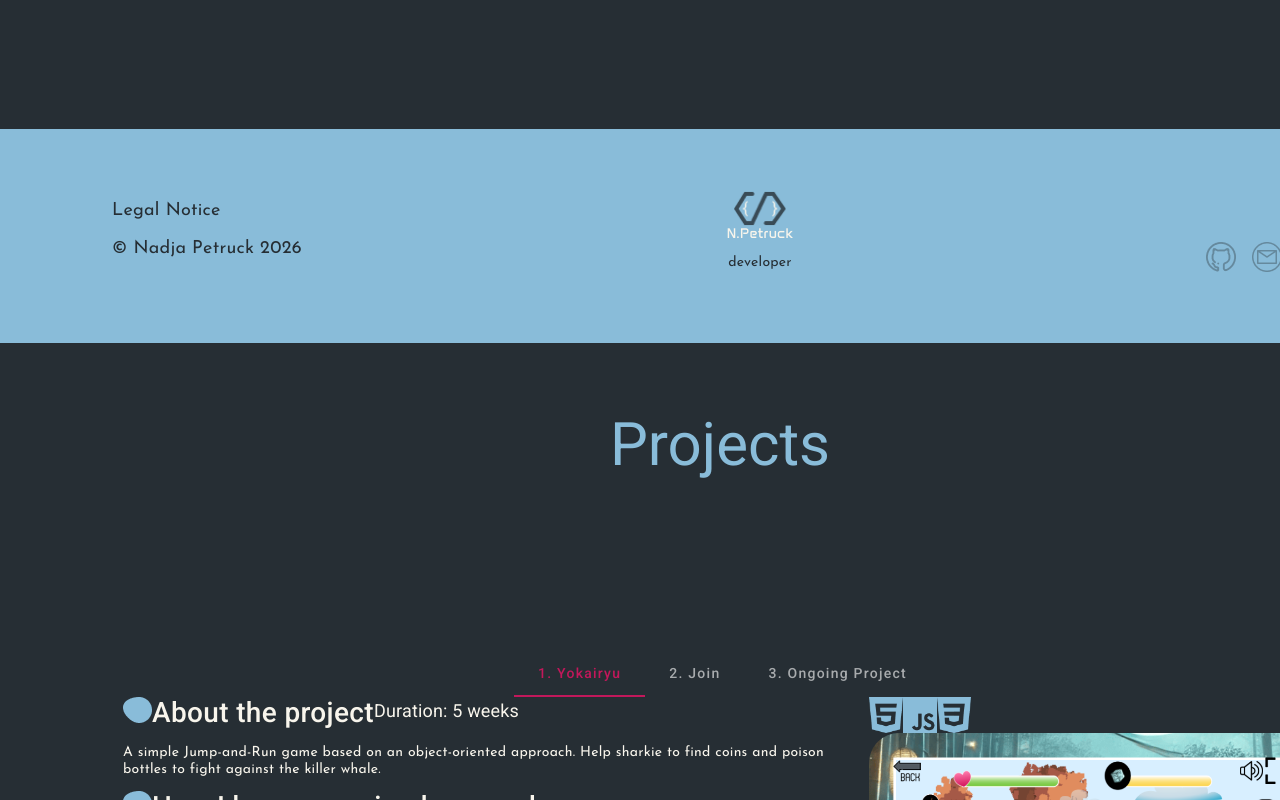
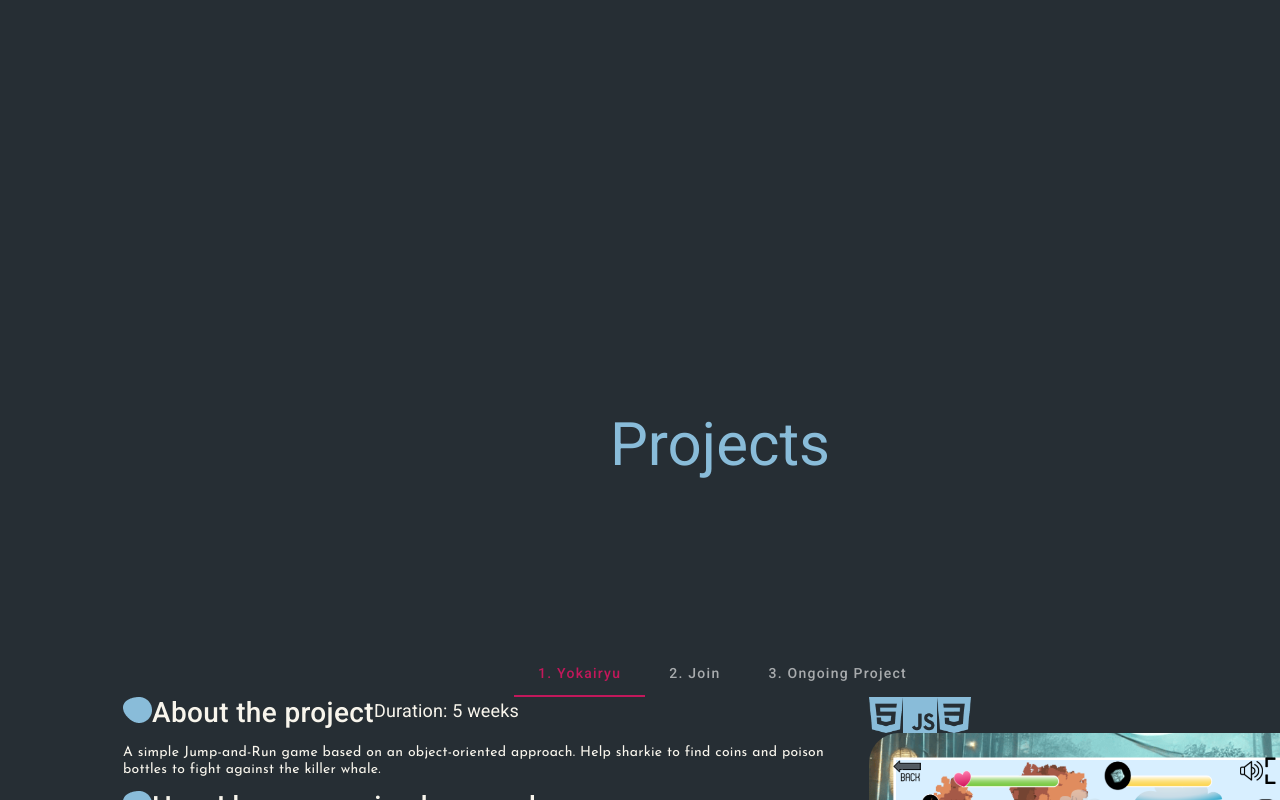
Before and after one commit to Traumzerfetzerin/Portfolio, an Angular app: page / in a window 1280 px wide. Shown: the part 3320-4120 px from the top of the page. Built offline with nearby package versions, Linux system fonts and the light colour scheme.

Commit message:
optimise footer scss

```diff
--- a/src/app/shared/footer/footer.component.html
+++ b/src/app/shared/footer/footer.component.html
@@ -1,4 +1,4 @@
-<div class="footer minWidth1440px flexCenter">
+<div class="footer flexCenter">
     <div class="footerContent flex">
         <div class="legalInfo flexColumn">
             <a [routerLink]="'/imprint'" class="josefinSansRegular400 margin0 color262E34 cursorPointer">
--- a/src/app/shared/footer/footer.component.scss
+++ b/src/app/shared/footer/footer.component.scss
@@ -1,15 +1,18 @@
 .footer {
+    max-width: 1440px;
     height: 214px;
     background-color: #89BCD9;
+    top: 4326px;
+    position: relative;
 }
 
 
 .footerContent {
-    width: 1216px;
+    max-width: 1216px;
     height: 72px;
-    top: 81px;
     left: 112px;
     gap: 417px;
+    position: relative;
 }
 
 
```
